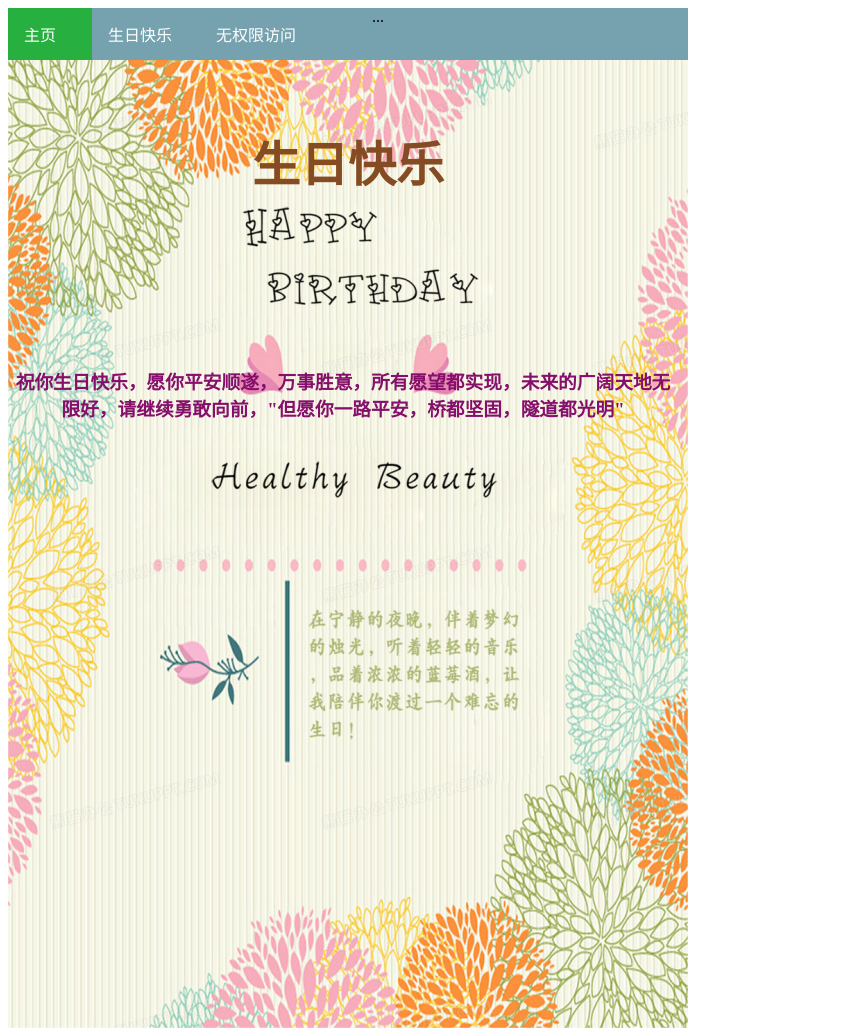
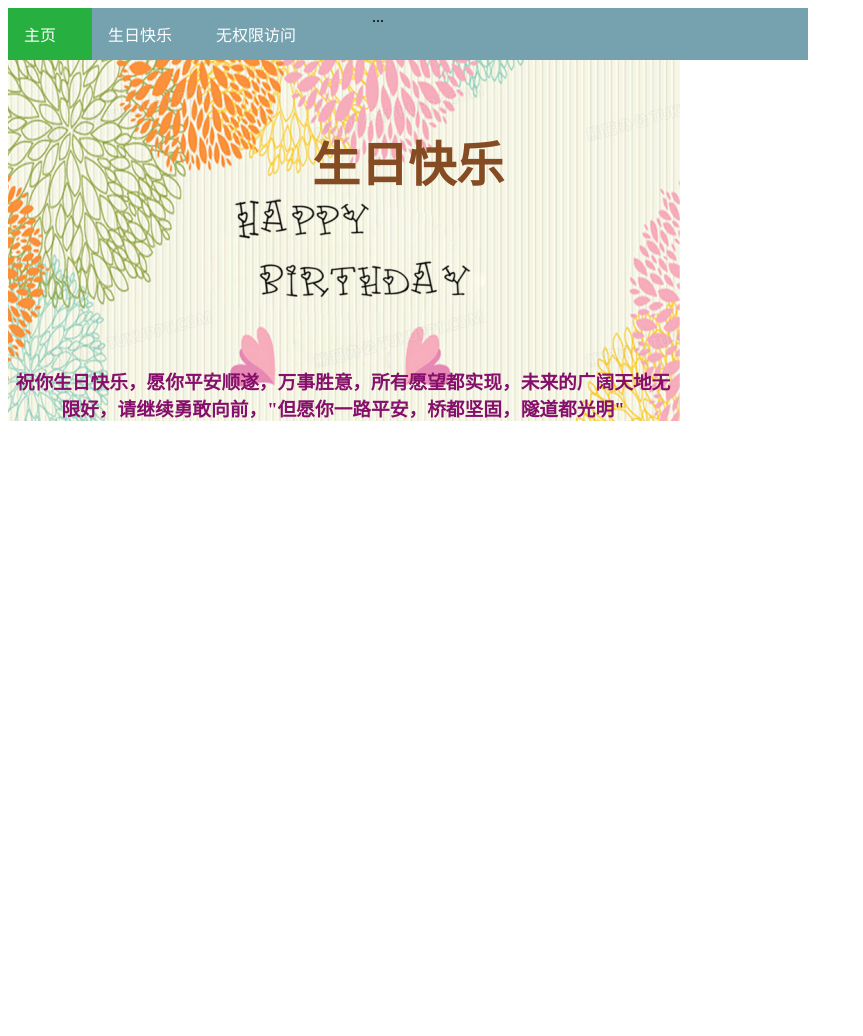
Before and after one commit to 3331674799/901Ceremony.github.io, a PHP site: page /link.html in a window 1280 px wide. Shown: the whole page, without its empty margins (0-863 px from the left). After the commit the page ends 421 px from the top, so only its background shows below. Run offline with PHP 8.4, Linux system fonts and the light colour scheme; some libraries are stand-ins or nearby versions.

Commit message:
Update style.css

```diff
--- a/style.css
+++ b/style.css
@@ -28,8 +28,8 @@ li a:hover:not(.active) {
 .pop{background-attachment: fixed;
     background-repeat: no-repeat;
     background-image: url("980.png");
-    width: 680px;
-    height: 1020px;
+    width: 800px;
+    height: auto;
 
 }
 .pop h1{font-size: 300%;
```
